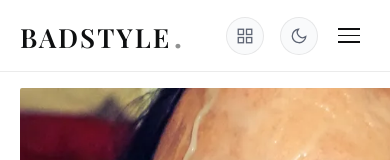
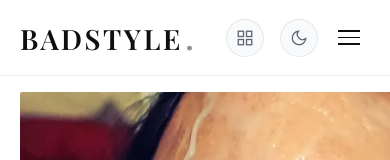
Before and after one commit to warl0x/badstyle, a website: page index.html in a window 390 px wide. Shown: the top 160 px of the page. Drawn offline with nearby package versions, Linux system fonts and the light colour scheme; a web font is replaced by a local one.

Commit message:
Make hero brand logo larger and bolder with responsive scale

```diff
--- a/styles.css
+++ b/styles.css
@@ -27,7 +27,7 @@
   --shadow-sm: 0 4px 12px rgba(0, 0, 0, 0.04);
   --shadow-md: 0 12px 32px rgba(0, 0, 0, 0.08);
   --shadow-lg: 0 24px 64px rgba(0, 0, 0, 0.12);
-  --header-height: 72px;
+  --header-height: 76px;
   --footer-height: 52px;
   --font-serif: "Melodrama", "Playfair Display", Georgia, serif;
   --font-sans: "Inter", -apple-system, BlinkMacSystemFont, "Segoe UI", Roboto, sans-serif;
@@ -141,18 +141,24 @@ img {
   align-items: baseline;
   gap: 0.15rem;
   font-family: var(--font-serif);
-  font-size: 1.65rem;
-  font-weight: 600;
-  letter-spacing: 0.08em;
+  font-size: 2.35rem;
+  font-weight: 700;
+  letter-spacing: 0.09em;
   text-transform: uppercase;
   color: var(--text-primary);
   user-select: none;
+  line-height: 1;
+  transition: opacity var(--transition-fast);
+}
+
+.brand-logo:hover {
+  opacity: 0.85;
 }
 
 .brand-logo .dot {
   color: var(--text-primary);
   opacity: 0.45;
-  font-size: 1.2em;
+  font-size: 1.15em;
 }
 
 .nav-links {
@@ -3108,6 +3114,9 @@ img {
 }
 
 @media (max-width: 1024px) {
+  .brand-logo {
+    font-size: 2.05rem;
+  }
   .navbar {
     padding: 0 1.5rem;
   }
@@ -3149,6 +3158,9 @@ img {
 }
 
 @media (max-width: 768px) {
+  .brand-logo {
+    font-size: 1.75rem;
+  }
   .navbar {
     padding: 0 1.25rem;
   }
```
